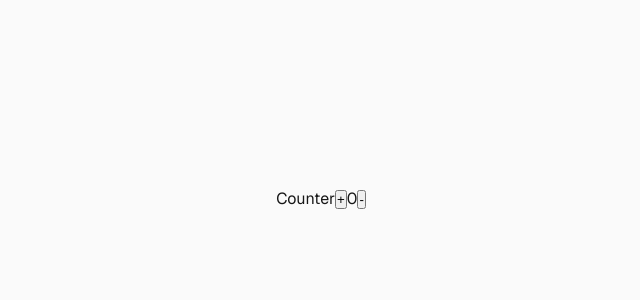
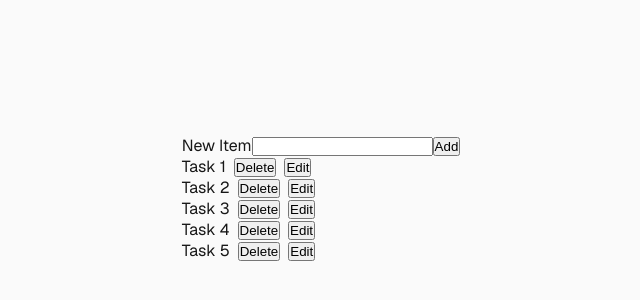
Before and after one commit to khaingthazindev/next-js, a Next.js app: page / in a window 1280 px wide. Shown: the part 202-502 px from the top of the page, without its empty margins (319-959 px from the left). Built offline with nearby package versions, Linux system fonts and the light colour scheme.

Commit message:
Reducer for 'state management logic group' and Context 'for solving Props drilling'

```diff
--- /dev/null
+++ b/src/app/components/context/ContextDemo.jsx
@@ -0,0 +1,37 @@
+'use client';
+
+import {useContext, useState} from 'react';
+import {ThemeContext} from "@/app/components/context/ThemeContext";
+
+function Level1UI() {
+	return (<div>
+		Level1 UI
+			<Level2UI />
+	</div>);
+}
+
+function Level2UI() {
+		return (<div>
+			Level2 UI
+				<Level3UI />
+		</div>);
+}
+
+function Level3UI() {
+		const theme = useContext(ThemeContext);
+		return (<div style={{
+				color: theme.color
+		}}>
+				Level3 UI
+		</div>);
+}
+
+export default function ContextDemo() {
+		const [color, setColor] = useState('green');
+		return (<div>
+				<button onClick={() => setColor('blue')}>Change Color</button>
+				<ThemeContext.Provider value={{color}}>
+						<Level1UI />
+				</ThemeContext.Provider>
+		</div>);
+}
--- /dev/null
+++ b/src/app/components/context/ThemeContext.js
@@ -0,0 +1,5 @@
+import {createContext} from "react";
+
+export const ThemeContext = createContext({
+		color: 'green'
+});
--- /dev/null
+++ b/src/app/components/context/TodoContext.js
@@ -0,0 +1,4 @@
+import {createContext} from "react";
+
+export const TodoContext = createContext([]);
+export const TodoDispatchContext = createContext(null);
--- /dev/null
+++ b/src/app/components/context/TodoReducerWithContext.jsx
@@ -0,0 +1,105 @@
+'use client';
+
+import { todoReducer } from '@/app/components/reducer/TodoListWithReducer'
+import {useContext, useReducer, useState} from "react";
+import {TodoContext, TodoDispatchContext} from "@/app/components/context/TodoContext";
+
+let initialTodos = [
+		{
+				"id": 1,
+				"title": "Task 1",
+		},
+		{
+				"id": 2,
+				"title": "Task 2",
+		},
+		{
+				"id": 3,
+				"title": "Task 3",
+		},
+		{
+				"id": 4,
+				"title": "Task 4",
+		},
+		{
+				"id": 5,
+				"title": "Task 5",
+		},
+];
+
+let id = 6;
+function nextId() {
+		return id++;
+}
+
+function TodoEntry({ onAdd }) {
+		const dispatch = useContext(TodoDispatchContext);
+		let [title, setTitle] = useState('');
+		const onAddHandler = () => {
+				let todo = {
+						id: nextId(),
+						title
+				}
+				dispatch({
+						type: 'ADD_TODO',
+						payload: todo
+				});
+				setTitle('');
+		}
+		return (<div>
+				New Item
+				<input type="text" value={title} onChange={ (e) => setTitle(e.target.value) }/>
+				<button type={'button'} onClick={ onAddHandler }>Add</button>
+		</div>);
+}
+
+function TodoItem({todo}) {
+		const dispatch = useContext(TodoDispatchContext);
+		const [isEditing, setIsEditing] = useState(false);
+		const [title, setTitle] = useState(todo.title);
+		const onUpdateHandler = () => {
+				setIsEditing(!isEditing);
+				if (isEditing) {
+						const updateTodo = {
+								...todo,
+								title: title
+						};
+						dispatch({
+								type: 'UPDATE_TODO',
+								payload: updateTodo
+						})
+				}
+		}
+		const onDeleteHandler = () => {
+			dispatch({
+					type: 'DELETE_TODO',
+					payload: todo
+			})
+		}
+		return <div>
+				{
+						isEditing ? <input type={'text'} value={ title } onChange={(e) => setTitle(e.target.value)} /> : todo.title
+				}
+				&nbsp; <button type={'button'} onClick={ onDeleteHandler }>Delete</button>
+				&nbsp; <button type={'button'} onClick={ onUpdateHandler }>{isEditing ? 'Update' : 'Edit'}</button>
+		</div>;
+}
+
+function TodoList() {
+		const todos = useContext(TodoContext);
+		return (<div>
+				{ todos.map((todo) => <TodoItem key={todo.id} todo={todo} />) }
+		</div>);
+}
+
+export default function TodoReducerWithContext() {
+		const [todos, dispatch] = useReducer(todoReducer, initialTodos);
+		return (<div>
+				<TodoContext.Provider value={todos}>
+						<TodoDispatchContext.Provider value={dispatch}>
+								<TodoEntry />
+								<TodoList />
+						</TodoDispatchContext.Provider>
+				</TodoContext.Provider>
+		</div>);
+}
--- /dev/null
+++ b/src/app/components/context/WhyContext.jsx
@@ -0,0 +1,25 @@
+function Child({ message }) {
+		return (<div>
+				Child { message }
+		</div>)
+}
+
+function Parent({message}) {
+		return (<div>
+				Parent
+				<Child message={message} />
+		</div>)
+}
+
+function GrandParent({message}) {
+		return (<div>
+				Grandparent
+				<Parent message={message} />
+		</div>)
+}
+
+export default function WhyContext() {
+	return (<div>
+			<GrandParent message={'Hello'} />
+	</div>)
+}
--- /dev/null
+++ b/src/app/components/reducer/TodoListWithReducer.jsx
@@ -0,0 +1,124 @@
+'use client';
+
+import {useReducer, useState} from "react";
+
+export function todoReducer(state, action) {
+		switch (action.type) {
+				case 'ADD_TODO':
+						return [...state, action.payload];
+						break;
+				case 'DELETE_TODO':
+						return state.filter(todo => todo.id !== action.payload.id);
+						break;
+				case 'UPDATE_TODO':
+						return state.map(todo => todo.id === action.payload.id ? action.payload : todo);
+						break;
+				default:
+						return state;
+		}
+}
+
+let initialTodos = [
+		{
+				"id": 1,
+				"title": "Task 1",
+		},
+		{
+				"id": 2,
+				"title": "Task 2",
+		},
+		{
+				"id": 3,
+				"title": "Task 3",
+		},
+		{
+				"id": 4,
+				"title": "Task 4",
+		},
+		{
+				"id": 5,
+				"title": "Task 5",
+		},
+];
+
+let id = 6;
+function nextId() {
+		return id++;
+}
+
+function TodoCount({ count }) {
+		return (<div>
+				<h3>Todo count { count }</h3>
+		</div>)
+}
+
+function TodoEntry({ onAdd }) {
+		let [title, setTitle] = useState('');
+		const onAddHandler = () => {
+				onAdd({ id: nextId(), title });
+				setTitle('');
+		}
+	return (<div>
+			New Item
+			<input type="text" value={title} onChange={ (e) => setTitle(e.target.value) }/>
+			<button type={'button'} onClick={ onAddHandler }>Add</button>
+	</div>);
+}
+
+function TodoItem({todo, onDelete, onUpdate}) {
+		const [isEditing, setIsEditing] = useState(false);
+		const [title, setTitle] = useState(todo.title);
+		const onUpdateHandler = () => {
+				setIsEditing(!isEditing);
+				if (isEditing) {
+						onUpdate({
+								...todo,
+								title: title
+						});
+				}
+		}
+		return <div>
+				{
+						isEditing ? <input type={'text'} value={ title } onChange={(e) => setTitle(e.target.value)} /> : todo.title
+				}
+				&nbsp; <button type={'button'} onClick={ () => onDelete(todo) }>Delete</button>
+				&nbsp; <button type={'button'} onClick={ onUpdateHandler }>{isEditing ? 'Update' : 'Edit'}</button>
+		</div>;
+}
+
+function TodoList({ todos, onDelete, onUpdate }) {
+		return (<div>
+				{ todos.map((todo) => <TodoItem key={todo.id} todo={todo} onDelete={ onDelete } onUpdate={ onUpdate }/>) }
+		</div>);
+}
+
+export default function TodoListWithReducer() {
+		const [todos, dispatch] = useReducer(todoReducer, initialTodos);
+
+		const onDeleteHandler = (todo) => {
+				dispatch({
+						type: 'DELETE_TODO',
+						payload: todo
+				});
+		}
+
+		const onAddHandler = (todo) => {
+				dispatch({
+						type: 'ADD_TODO',
+						payload: todo,
+				})
+
+		}
+
+		const onUpdateHandler = (todo) => {
+				dispatch({
+						type: 'UPDATE_TODO',
+						payload: todo
+				});
+		}
+	return (<div>
+			<TodoCount count={ todos.length } />
+			<TodoEntry onAdd={ onAddHandler } />
+			<TodoList todos={ todos } onDelete={ onDeleteHandler } onUpdate={ onUpdateHandler } />
+	</div>);
+}
--- a/src/app/components/state/UpdateArray.jsx
+++ /dev/null
@@ -1,7 +0,0 @@
-'use client';
-
-export default function UpdateArray() {
-		 return (<div>
-				Item List
-		 </div>);
-}
--- a/src/app/page.js
+++ b/src/app/page.js
@@ -14,11 +14,14 @@ import Counter from "@/app/components/Counter";
 import TabDemo from "@/app/components/tab/TabDemo";
 import StateProblem1 from "@/app/components/state/StateProblem1";
 import UpdateObject from "@/app/components/state/UpdateObject";
-import UpdateArray from "@/app/components/state/UpdateArray";
 import UpdateArrayDemo from "@/app/components/state/UpdateArrayDemo";
 import Form from "@/app/components/state/Form";
 import ReconciliationOne from "@/app/components/reconciliation/ReconciliationOne";
 import CounterWithReducer from "@/app/components/reducer/CounterWithReducer";
+import TodoListWithReducer from "@/app/components/reducer/TodoListWithReducer";
+import WhyContext from "@/app/components/context/WhyContext";
+import ContextDemo from "@/app/components/context/ContextDemo";
+import TodoReducerWithContext from "@/app/components/context/TodoReducerWithContext";
 
 export default function Home() {
     let profile1 = {
@@ -63,11 +66,14 @@ export default function Home() {
         {/*<TabDemo />*/}
         {/*<StateProblem1 />*/}
         {/*<UpdateObject />*/}
-        {/*<UpdateArray />*/}
         {/*<UpdateArrayDemo />*/}
         {/*<Form />*/}
         {/*<ReconciliationOne />*/}
-        <CounterWithReducer />
+        {/*<CounterWithReducer />*/}
+        {/*<TodoListWithReducer />*/}
+        {/*<WhyContext />*/}
+        {/*<ContextDemo />*/}
+        <TodoReducerWithContext />
     </div>
   );
 }
```
